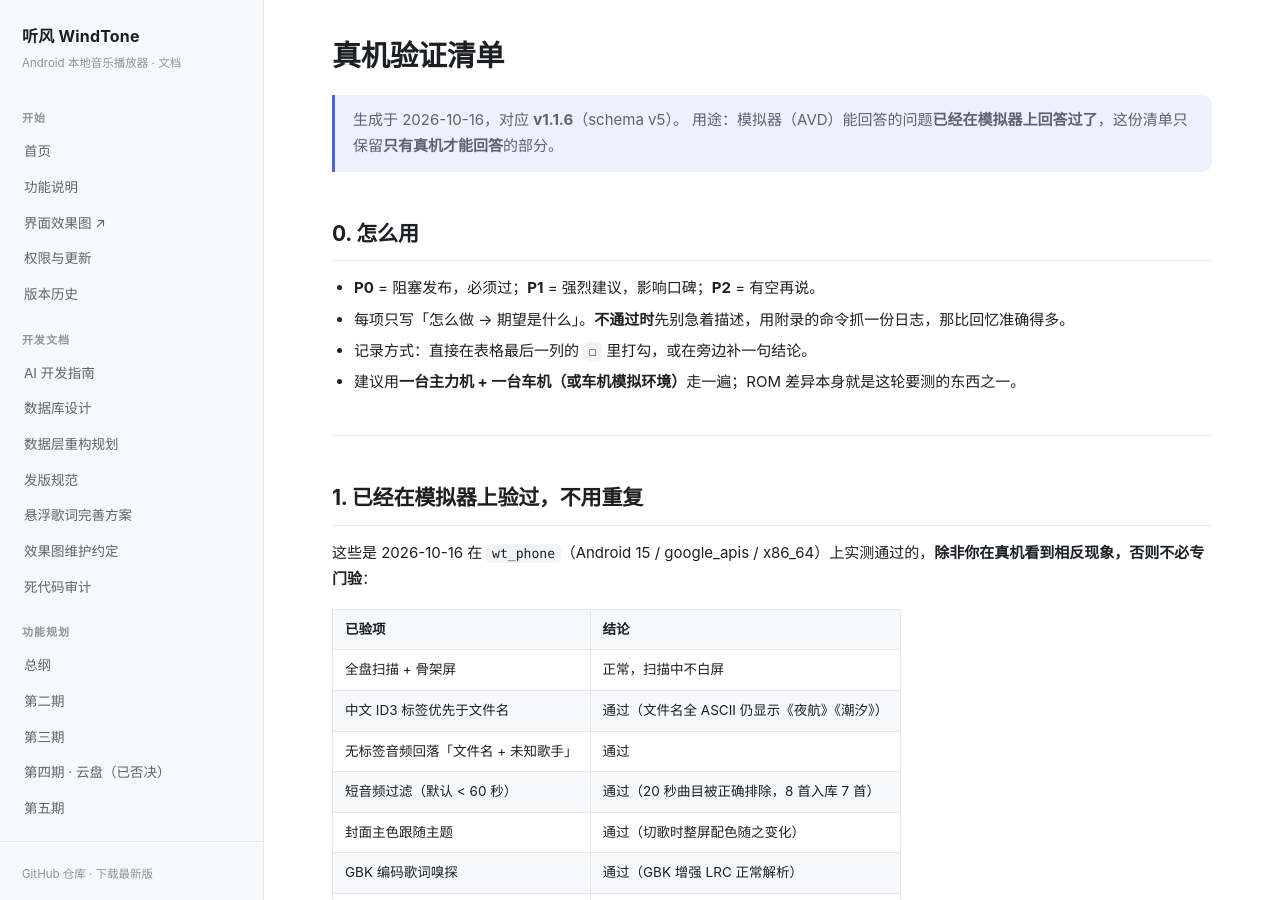
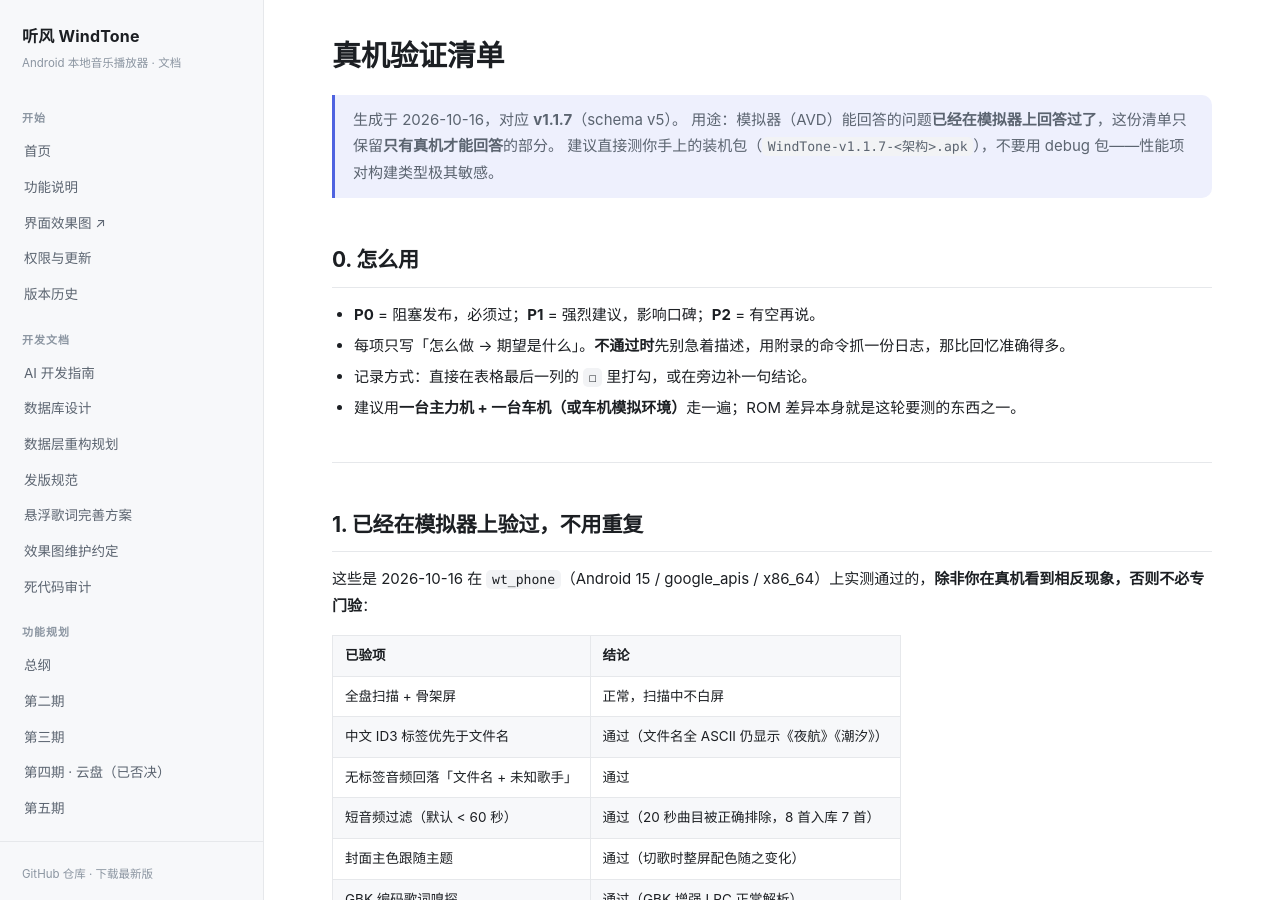
Before and after one commit to LuckyLearning/WindTone, a Jekyll site: the page built from docs/真机验证清单.md, in a window 1280 px wide and 900 px high. Built offline with Jekyll 4.4.1, drawn with Linux system fonts in a browser that asks for light colours.

Commit message:
docs: 版本历史与真机验证清单的版本引用对齐到 1.1.7

```diff
--- a/docs/真机验证清单.md
+++ b/docs/真机验证清单.md
@@ -5,8 +5,9 @@ title: 真机验证清单
 
 # 真机验证清单
 
-> 生成于 2026-10-16，对应 **v1.1.6**（schema v5）。
+> 生成于 2026-10-16，对应 **v1.1.7**（schema v5）。
 > 用途：模拟器（AVD）能回答的问题**已经在模拟器上回答过了**，这份清单只保留**只有真机才能回答**的部分。
+> 建议直接测你手上的装机包（`WindTone-v1.1.7-<架构>.apk`），不要用 debug 包——性能项对构建类型极其敏感。
 
 ## 0. 怎么用
 
```
Also changed, not shown: docs/版本历史.md (+1 -0 lines).
